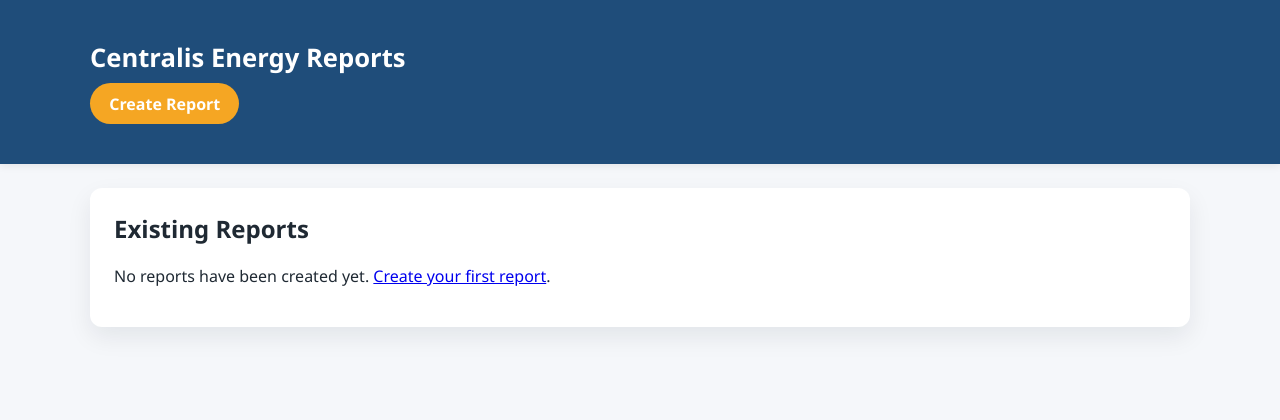
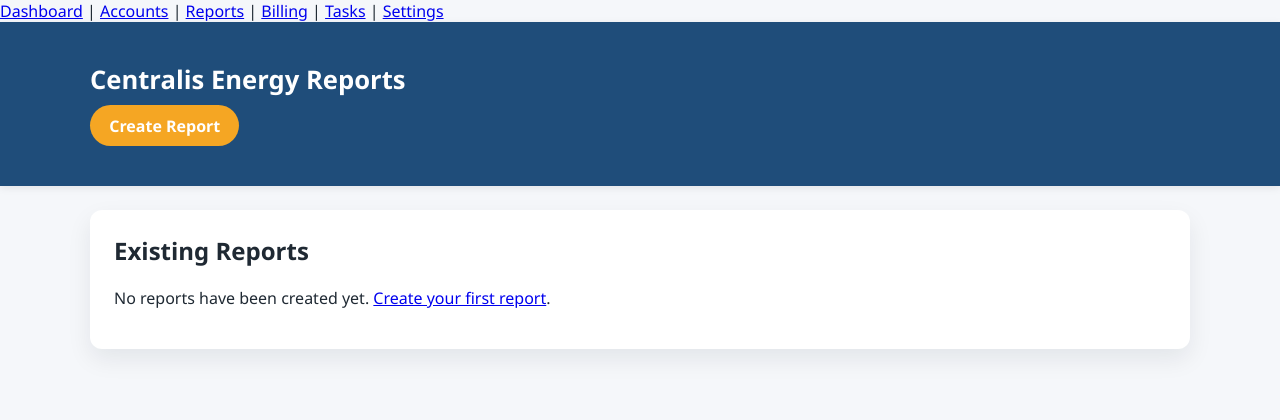
Before and after one commit to Chef6441/Centralis, a PHP site: page / in a window 1280 px wide. Shown: the top 420 px of the page. Run offline with PHP 8.4, Linux system fonts and the light colour scheme.

Commit message:
Add simple navbar to all public pages

```diff
--- /dev/null
+++ b/includes/navbar.php
@@ -0,0 +1,8 @@
+<nav class="main-nav">
+    <a href="#">Dashboard</a> |
+    <a href="#">Accounts</a> |
+    <a href="index.php">Reports</a> |
+    <a href="#">Billing</a> |
+    <a href="#">Tasks</a> |
+    <a href="#">Settings</a>
+</nav>
--- a/public/create_report.php
+++ b/public/create_report.php
@@ -220,6 +220,7 @@ if ($_SERVER['REQUEST_METHOD'] === 'POST') {
     </script>
 </head>
 <body>
+<?php include __DIR__ . '/../includes/navbar.php'; ?>
 <header class="top-bar">
     <div class="container">
         <h1>Create Energy Report</h1>
--- a/public/index.php
+++ b/public/index.php
@@ -14,6 +14,7 @@ $reports = $statement ? $statement->fetchAll(PDO::FETCH_ASSOC) : [];
     <link rel="stylesheet" href="css/style.css">
 </head>
 <body>
+<?php include __DIR__ . '/../includes/navbar.php'; ?>
 <header class="top-bar">
     <div class="container">
         <h1>Centralis Energy Reports</h1>
--- a/public/report.php
+++ b/public/report.php
@@ -43,6 +43,7 @@ $termHeadings = [
     <link rel="stylesheet" href="css/style.css">
 </head>
 <body class="report-document">
+<?php include __DIR__ . '/../includes/navbar.php'; ?>
 <main>
     <section class="page">
         <h1>Energy Price Comparison</h1>
```
